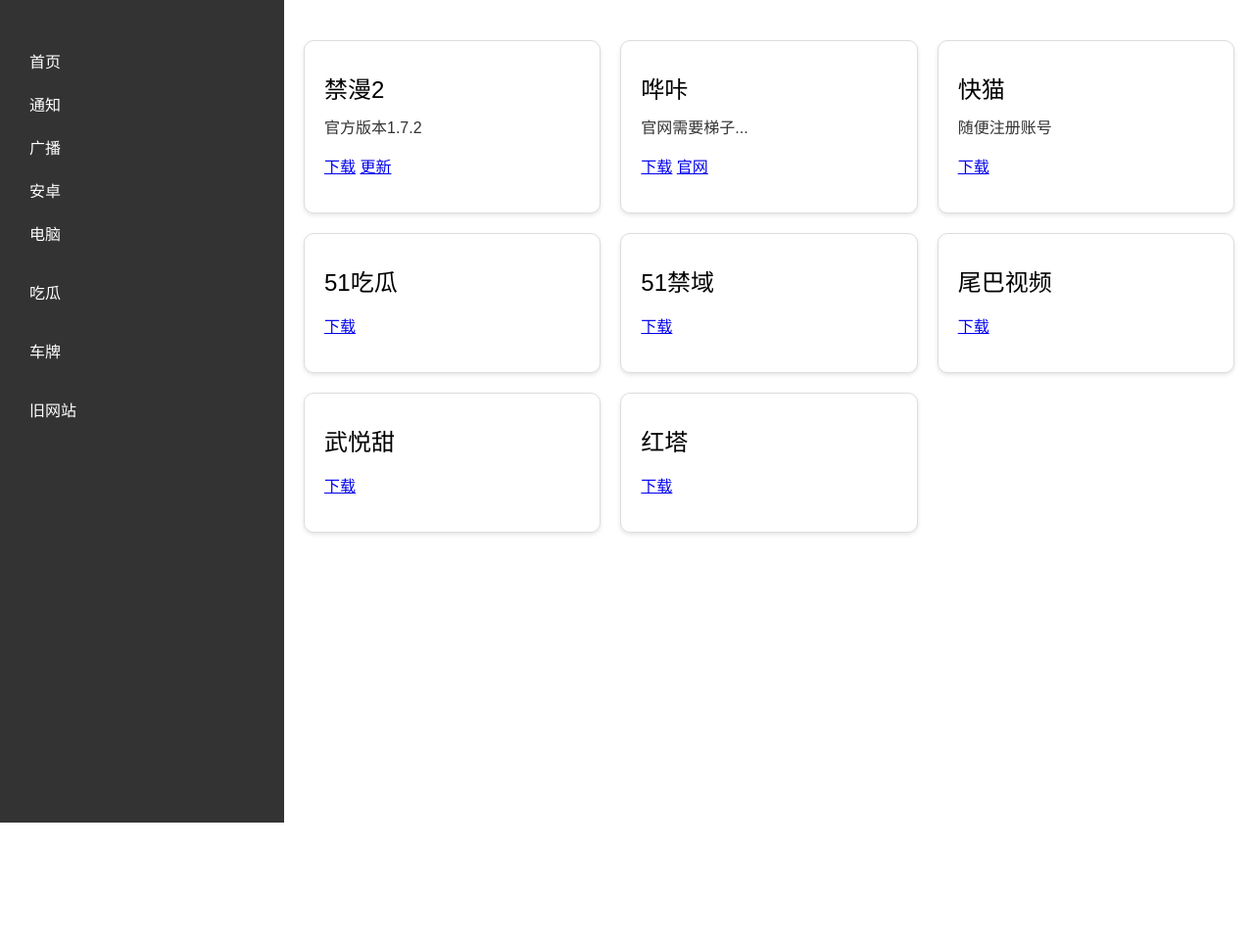
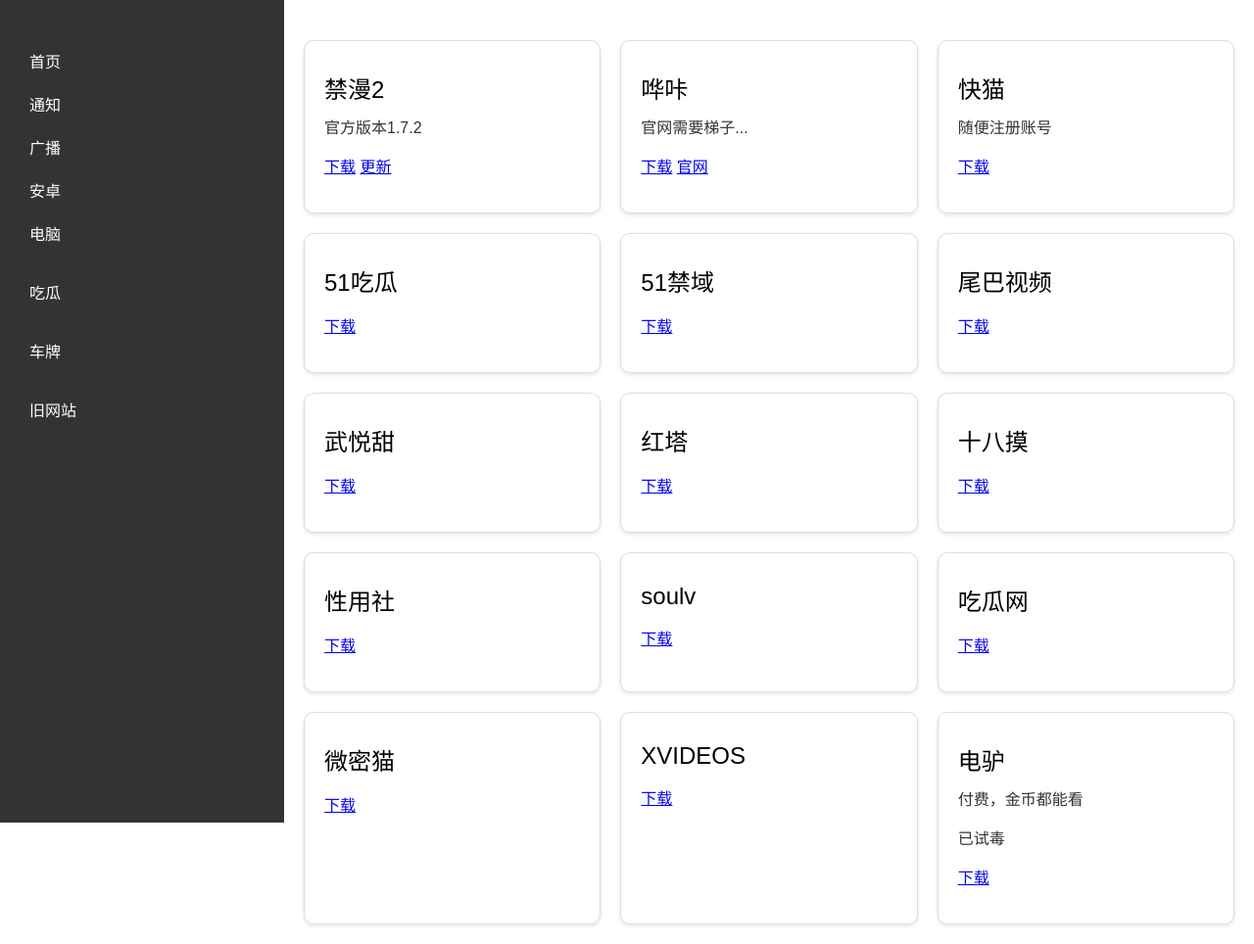
Before and after one commit to Abcd136/b57, a plain HTML site: page index.html in a window 1280 px wide. Shown: the whole page at 98% size. Before the commit the page ends 840 px from the top, so only its background shows below. Drawn offline with Linux system fonts and the light colour scheme.

Commit message:
Update index.html

```diff
--- a/index.html
+++ b/index.html
@@ -248,6 +248,84 @@
 </div>
             </div>
     </div>
+            <div class="card">
+        <div class="card-category"></div>
+        <div class="card-title">十八摸</div>
+        <div class="card-content">
+        <div class="download-section">
+
+        <p>
+        <a href="https://share.feijipan.com/s/XuCE26l2" class="download-btn">下载</a>
+</div>
+            </div>
+    </div>
+    <div class="card">
+        <div class="card-category"></div>
+        <div class="card-title">性用社</div>
+        <div class="card-content">
+        <div class="download-section">
+
+        <p>
+        <a href="https://share.feijipan.com/s/IgCE27i7" class="download-btn">下载</a>
+</div>
+            </div>
+    </div>
+    <div class="card">
+        <div class="card-category"></div>
+        <div class="card-title">soulv</div>
+        <div class="card-content">
+        <div class="download-section">
+
+        <p>
+        <a href="https://share.feijipan.com/s/ZnCE2v3y" class="download-btn">下载</a>
+</div>
+            </div>
+    </div>
+    <div class="card">
+        <div class="card-category"></div>
+        <div class="card-title">吃瓜网</div>
+        <div class="card-content">
+        <div class="download-section">
+
+        <p>
+        <a href="https://share.feijipan.com/s/gWCE2wFe" class="download-btn">下载</a>
+</div>
+            </div>
+    </div>
+    <div class="card">
+        <div class="card-category"></div>
+        <div class="card-title">微密猫</div>
+        <div class="card-content">
+        <div class="download-section">
+
+        <p>
+        <a href="https://share.feijipan.com/s/xMCE2fYl" class="download-btn">下载</a>
+</div>
+            </div>
+    </div>
+    <div class="card">
+        <div class="card-category"></div>
+        <div class="card-title">XVIDEOS</div>
+        <div class="card-content">
+        <div class="download-section">
+
+        <p>
+        <a href="https://share.feijipan.com/s/NwCE2hjH" class="download-btn">下载</a>
+</div>
+            </div>
+    </div>
+    <div class="card">
+        <div class="card-category"></div>
+        <div class="card-title">电驴</div>
+        <div class="card-content">
+        <div class="download-section">
+            付费，金币都能看
+            <p>已试毒
+        <p>
+        <a href="https://share.feijipan.com/s/75CE2LdX" class="download-btn">下载</a>
+</div>
+            </div>
+    </div>
     <script>
         function toggleMenu(event, submenuId) {
             event.preventDefault(); // 阻止链接的默认行为
```
